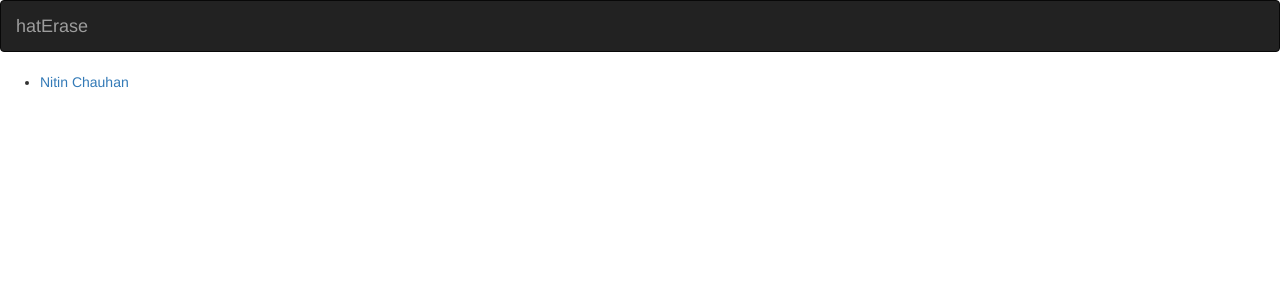
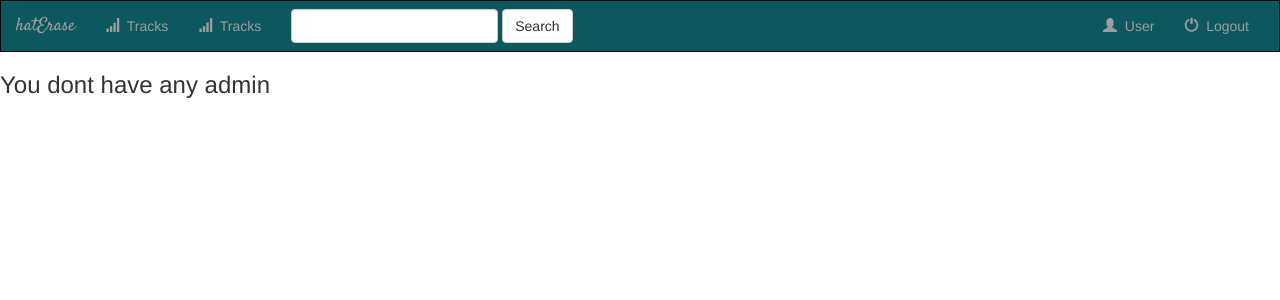
Before and after one commit to chauhan17nitin/hatErase, a Django app: template webapp/hatErase/twitter/templates/twitter/index.html in a window 1280 px wide. Shown: the top 300 px of the page. Run offline with Django 3.2, Linux system fonts and the light colour scheme; the template is opened without the code that fills it: values that come from a table or form of the project are taken from there, others are empty; data comes from the database, SQL or seed files in the repository; parts of the project's set-up code (start-up, migrations or seed data) failed here and were passed over; some libraries are stand-ins or nearby versions.

Commit message:
webapp update

```diff
--- a/webapp/hatErase/twitter/models.py
+++ b/webapp/hatErase/twitter/models.py
@@ -1,6 +1,7 @@
 from django.db import models
 from django.contrib.auth.models import Permission, User
 from django.core.validators import MaxValueValidator
+from django.core.urlreslovers import reverse
 # Create your models here.
 
 class Admin(models.Model):
@@ -12,6 +13,9 @@ class Admin(models.Model):
     state = models.CharField(max_length=20)
     mobile = models.PositiveIntegerField(validators = [MaxValueValidator(9999999999)])
     occupation = models.CharField(max_length = 50)
+
+    def get_absolute_url(self):
+        return reverse('admin:detail', kwargs={'pk': self.pk})
 
     def __str__(self):
         return self.admin_name + ' - ' + self.user_name
--- a/webapp/hatErase/twitter/static/twitter/style.css
+++ b/webapp/hatErase/twitter/static/twitter/style.css
@@ -1,3 +1,11 @@
 body{
     background: rgb(255, 255, 255);
 }
+.navbar{
+    border-radius: 0;
+    background-color: rgb(13, 88, 94);
+}
+.navbar-brand{
+    font-family: 'Satisfy', cursive;
+
+}
--- /dev/null
+++ b/webapp/hatErase/twitter/templates/twitter/base.html
@@ -0,0 +1,67 @@
+<!DOCTYPE html>
+<html lang="en">
+    <head>
+        <meta charset="UTF-8">
+        <title>{% block title %}hatErase{% endblock %}</title>
+        <!-- loading the path to your static files -->
+    {% load static %}
+    <link rel="stylesheet" href="https://stackpath.bootstrapcdn.com/bootstrap/3.3.6/css/bootstrap.min.css"/>
+    <link rel="stylesheet" href="https://fonts.googleapis.com/css?family=Satisfy" type="text/css"/>
+    <link rel="stylesheet" type="text/css" href="{% static 'twitter/style.css' %}"/>
+    <script src="https://ajax.googleapis.com/ajax/libs/jquery/1.12.0/jquery.min.js"></script>
+    <script src="https://maxcdn.bootstrapcdn.com/bootstrap/3.3.6/js/bootstrap.min.js"></script>
+    </head>
+    <body>
+        <nav class="navbar navbar-inverse">
+            <div class="container-fluid">
+                <!-- Logo -->
+                <div class="navbar-header">
+                    <button type="button" class="navbar-toggle" data-toggle="collapse" data-target="#topNavBar">
+                        <span class="icon-bar"></span>
+                        <span class="icon-bar"></span>
+                        <span class="icon-bar"></span>
+                    </button>
+                    <a class="navbar-brand" href="{% url 'twitter:index' %}">hatErase</a>
+                </div>
+                <div class="collapse navbar-collapse">
+                    <ul class="nav navbar-nav">
+                        <li class="">
+                            <a href="{% url 'twitter:index' %}">
+                                <span class="glyphicon glyphicon-signal"></span>&nbsp;
+                                Tracks
+                            </a>
+                        </li>
+                        <li class="">
+                            <a href="{% url 'twitter:index' %}">
+                                <span class="glyphicon glyphicon-signal"></span>&nbsp;
+                                Tracks
+                            </a>
+                        </li>
+                    </ul>
+                    <form class="navbar-form navbar-left" role="search" method="GET" action="#">
+                        <div class="form-group">
+                            <input type="text" class="form-control" name="q" value="">
+                        </div>
+                        <button type="submit" class="btn btn-default">Search</button>
+                    </form>
+                    <ul class="nav navbar-nav navbar-right">
+                        <li class="">
+                            <a href="{% url 'twitter:index' %}">
+                                <span class="glyphicon glyphicon-user"></span>&nbsp;
+                                User
+                            </a>
+                        </li>
+                        <li class="">
+                            <a href="{% url 'twitter:index' %}">
+                                <span class="glyphicon glyphicon-off"></span>&nbsp;
+                                Logout
+                            </a>
+                        </li>
+                    </ul>
+                </div>
+            </div>
+        </nav>
+        {% block body %}
+        {% endblock %}
+    </body>
+</html>
--- a/webapp/hatErase/twitter/templates/twitter/detail.html
+++ b/webapp/hatErase/twitter/templates/twitter/detail.html
@@ -1,6 +1,10 @@
+{% extends 'twitter/base.html' %}
+{% block title %}Details{% endblock %}
+{% block body %}
     <h1>{{ admin }}</h1>
     <ul>
         {% for control in admin.controls_set.all %}
             <li>{{ control.twitter_handle }}</li>
         {% endfor %}
     </ul>
+{% endblock %}
--- a/webapp/hatErase/twitter/templates/twitter/index.html
+++ b/webapp/hatErase/twitter/templates/twitter/index.html
@@ -1,31 +1,13 @@
-<!-- loading the path to your static files -->
-{% load static %}
-<link rel="stylesheet" href="https://stackpath.bootstrapcdn.com/bootstrap/3.3.6/css/bootstrap.min.css"/>
-<link rel="stylesheet" type="text/css" href="{% static 'twitter/style.css' %}"/>
-<script src="https://ajax.googleapis.com/ajax/libs/jquery/1.12.0/jquery.min.js"></script>
-<script src="https://stackpath.bootstrapcdn.com/bootstrap/3.3.6/css/bootstrap.min.css"></script>
-<nav class="navbar navbar-inverse">
-    <div class="container-fluid">
-        <!-- Logo -->
-        <div class="navbar-header">
-            <button type="button" class="navbar-toggle" data-toggle="collapse" data-target="#topNavBar">
-                <span class="icon-bar"></span>
-                <span class="icon-bar"></span>
-                <span class="icon-bar"></span>
-            </button>
-            <a class="navbar-brand" href="{% url 'twitter:index' %}">hatErase</a>
-        </div>
+{% extends 'twitter/base.html' %}
 
-    </div>
-
-</nav>
-
-{% if all_admin %}
+{% block body %}
+    {% if object_list %}
         <ul>
-        {% for admin in all_admin %}
+            {% for admin in object_list %}
                 <li><a href="{% url 'twitter:detail' admin.id %}">{{ admin.admin_name }}</a></li>
             {% endfor %}
         </ul>
     {% else %}
         <h3>You dont have any admin</h3>
     {% endif %}
+{% endblock %}
--- a/webapp/hatErase/twitter/urls.py
+++ b/webapp/hatErase/twitter/urls.py
@@ -4,7 +4,8 @@ from . import views
 app_name = 'twitter'
 
 urlpatterns = [
-    url(r'^$', views.index, name = 'index'),
-    url(r'^(?P<admin_id>[0-9]+)/$', views.detail, name = 'detail'),
+    url(r'^$', views.IndexView.as_view(), name = 'index'),
+    url(r'^(?P<pk>[0-9]+)/$', views.DetailView.as_view(), name = 'detail'),
+    url(r'admin/add/$', views.Admin.as_view(), name = 'album-add')
     # url(r'^signup/$', views.signup, name = 'signup')
 ]
```
Also changed, not shown: webapp/hatErase/twitter/templates/twitter/admin_form.html (added, +28 -0 lines), webapp/hatErase/twitter/templates/twitter/form-template.html (added, +10 -0 lines), webapp/hatErase/twitter/views.py (+36 -13 lines). Lines whose indentation alone changed are shown as unchanged.
